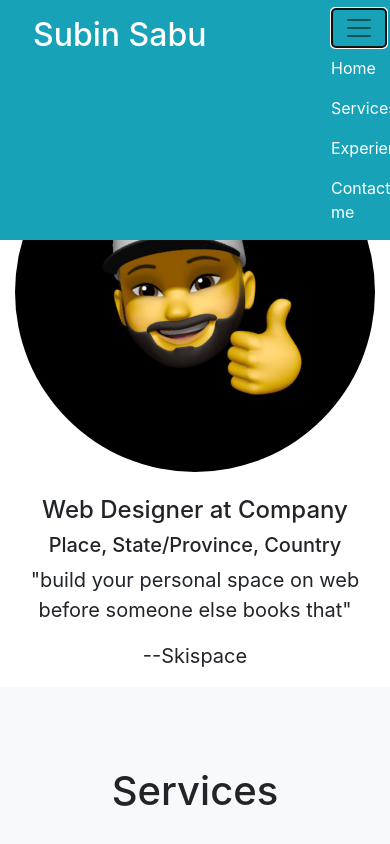
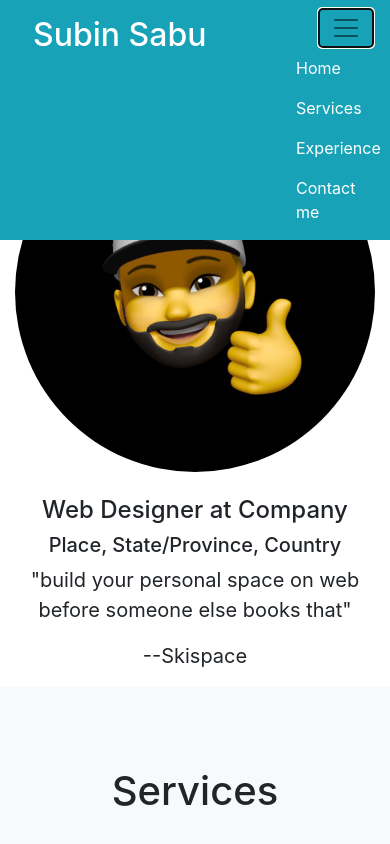
Before and after one commit to skispace/personal, a plain HTML site: page index.html in a window 390 px wide. Both pictures are taken after a click on the button "Toggle navigation". Shown: the top 844 px of the page. Drawn offline with nearby package versions, Linux system fonts and the light colour scheme.

Commit message:
changed width of header divs to fit toggle button menus in mobile screen (col-9 to 8 and col-3 to col-4)

```diff
--- a/index.html
+++ b/index.html
@@ -10,13 +10,13 @@
 <body >
     <header class="bg-info"  style="position: fixed; width: 100%; z-index: 1;">
        <div class="row text-white">
-            <div class="col-md-6 col-9 p-3 pl-5">
+            <div class="col-md-6 col-sm-8 col-8 p-3 pl-5">
 
                 <a href="#home-section" style="text-decoration: none; color: white;">
                     <h2 >Subin Sabu</h2>
                 </a>
             </div>
-            <div class="col-md-6 col-3 my-auto ">
+            <div class="col-md-6 col-sm-4 col-4 my-auto ">
                 <nav class="navbar navbar-expand-lg navbar-light ">
 
                     <button class="navbar-toggler ml-auto" type="button" data-toggle="collapse"
@@ -26,7 +26,7 @@
                     </button>
 
                     <div class="collapse navbar-collapse" id="navbarSupportedContent">
-                      <ul class="navbar-nav ml-auto pr-3">
+                      <ul class="navbar-nav ml-auto">
                         <li class="nav-item active">
                           <a class="nav-link text-white" href="#home-section">Home <span class="sr-only">(current)</span></a>
                         </li>
```
